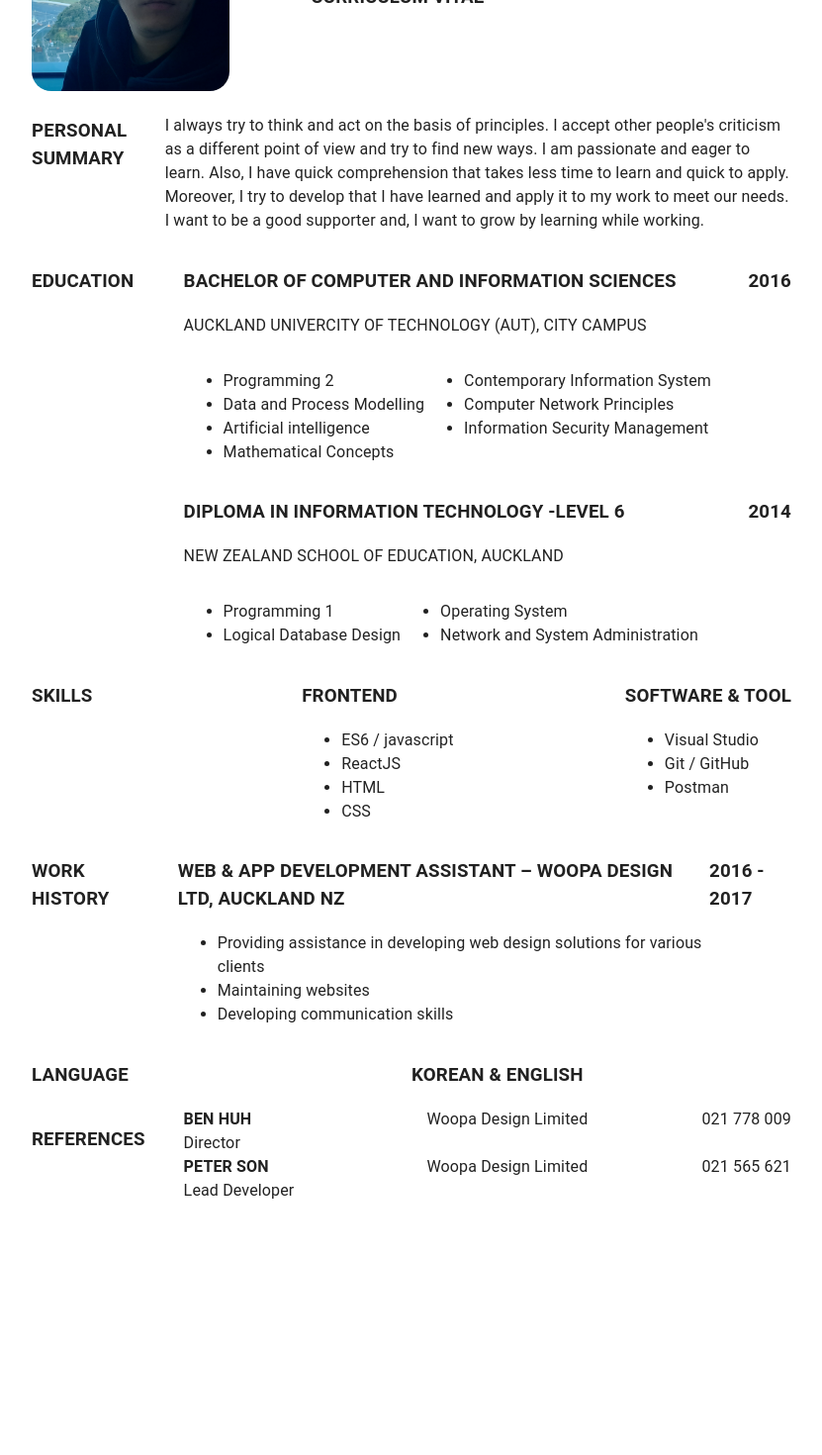
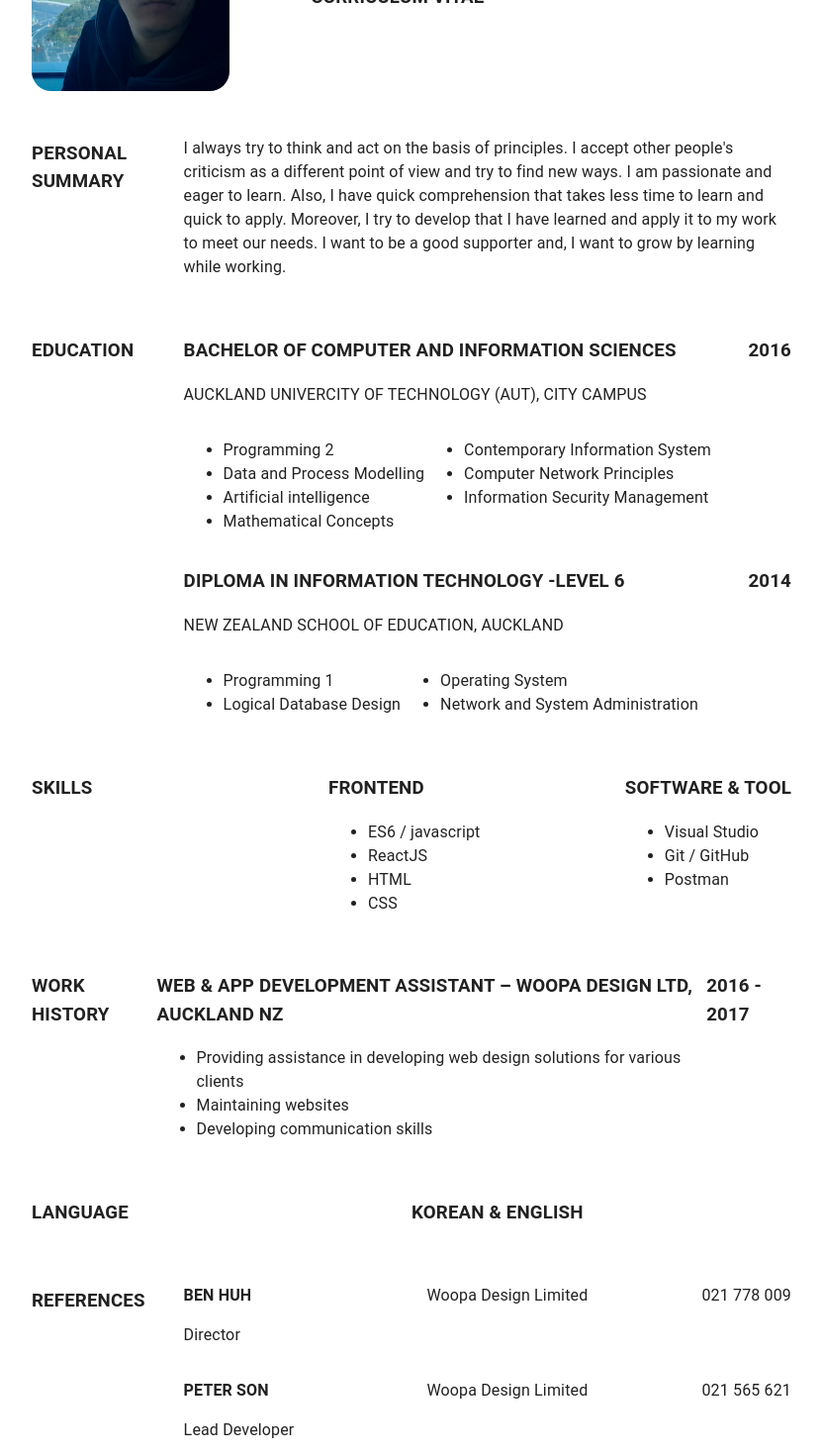
Before and after one commit to jingyukang/api-practice-2, a React (Create React App) app: page / in a window 1280 px wide. Shown: the part 220-1690 px from the top of the page at 99% size, without its empty margins (224-1055 px from the left). Before the commit the page ends 1435 px from the top, so only its background shows below. Built offline with nearby package versions, Linux system fonts and the light colour scheme.

Commit message:
Blog page

```diff
--- a/src/App.css
+++ b/src/App.css
@@ -2,6 +2,9 @@
   width: "100%";
   text-align: center;
   align-items: center;
+}
+.dsb {
+  margin-bottom: 3%;
 }
 
 .gameList {
--- a/src/api/posts.js
+++ b/src/api/posts.js
@@ -21,10 +21,10 @@ export const createPposts = (post) => {
   );
 };
 
-export const updatePost = (post) => {
+export const updatePost = (post, id) => {
   return new Promise((resolve, reject) =>
     axios
-      .put(`/api/posts/${post.id}`, post)
+      .put(`/api/posts/${id}`, post)
       .then((res) => res.data)
       .then((data) => resolve(data))
       .catch((error) => reject(error))
@@ -34,7 +34,7 @@ export const updatePost = (post) => {
 export const deletePost = (id) => {
   return new Promise((resolve, reject) =>
     axios
-      .delete(`/api/postss/${id}`)
+      .delete(`/api/posts/${id}`)
       .then((res) => res.data)
       .then((data) => resolve(data))
       .catch((error) => reject(error))
--- a/src/components/Blog/CreatePostForm/index.jsx
+++ b/src/components/Blog/CreatePostForm/index.jsx
@@ -3,6 +3,7 @@ import React, { useState, useRef, useContext } from "react";
 import { useHistory } from "react-router";
 import { PostsContext } from "..";
 import { TextField, Button, Box } from "@mui/material";
+import { fetchPosts } from "../../../api/posts";
 import SendIcon from "@mui/icons-material/Send";
 
 const CreatePostForm = React.memo(() => {
@@ -11,16 +12,14 @@ const CreatePostForm = React.memo(() => {
   const history = useHistory();
   const { posts, dispatch } = useContext(PostsContext);
 
-  function onSubmit(e) {
+  async function onSubmit(e) {
     e.preventDefault();
 
-    axios.post("/api/posts", {
+    await axios.post("/api/posts", {
       title: titleRef.current.value,
       content: contentRef.current.value,
     });
-    axios.get("/api/posts").then((res) => {
-      dispatch({ type: "LOADING_DATA", posts: res.data });
-    });
+    dispatch({ type: "LOADING_DATA", posts: await fetchPosts() });
 
     history.push(`/blog/`);
   }
--- a/src/components/Blog/EachContent/index.jsx
+++ b/src/components/Blog/EachContent/index.jsx
@@ -6,17 +6,19 @@ import { PostsContext } from "..";
 import { Button } from "@mui/material";
 import DeleteIcon from "@mui/icons-material/Delete";
 import AddCircleIcon from "@mui/icons-material/AddCircle";
+import { fetchPosts, deletePost } from "../../../api/posts";
 
 const EachContent = () => {
   const history = useHistory();
   const contentId = useParams();
   const { posts, dispatch } = useContext(PostsContext);
 
-  function del() {
-    axios.delete(`/api/posts/${contentId.id}`);
-    axios.get("/api/posts").then((res) => {
-      dispatch({ type: "LOADING_DATA", posts: res.data });
-    });
+  async function del(e) {
+    e.preventDefault();
+    await deletePost(contentId.id);
+    // axios.delete(`/api/posts/${contentId.id}`);
+    dispatch({ type: "LOADING_DATA", posts: await fetchPosts() });
+
     history.push("/blog");
   }
 
--- a/src/components/Blog/index.jsx
+++ b/src/components/Blog/index.jsx
@@ -42,16 +42,21 @@ const Blog = () => {
 
   useEffect(() => {
     // dispatch({ type: "LOADING_DATA", posts: fetchPosts()});
-    handleOnClick();
+    callPosts();
     // axios.get("/api/posts").then((res) => {
     //   setPosts(res.data);
     // });
   }, []);
 
-  async function handleOnClick() {
-    await axios.get("/api/posts").then((res) => {
-      dispatch({ type: "LOADING_DATA", posts: res.data });
-    });
+  async function callPosts() {
+    dispatch({ type: "LOADING_DATA", posts: await fetchPosts() });
+
+    // const test = await fetchPosts();
+    // console.log(test);
+
+    // await axios.get("/api/posts").then((res) => {
+    //   dispatch({ type: "LOADING_DATA", posts: res.data });
+    // });
   }
 
   return (
@@ -65,7 +70,7 @@ const Blog = () => {
             </Button>
           </Link>
           <Link to="/blog" style={{ textDecoration: "none" }}>
-            <Button variant="contained" size="small" onClick={handleOnClick}>
+            <Button variant="contained" size="small" onClick={callPosts}>
               List
             </Button>
           </Link>
--- /dev/null
+++ b/src/components/JinPage/CVHead/index.jsx
@@ -0,0 +1,11 @@
+import React from "react";
+
+const CVHead = ({ head }) => {
+  return (
+    <div style={{ width: "20%" }}>
+      <h3>{head}</h3>
+    </div>
+  );
+};
+
+export default CVHead;
--- /dev/null
+++ b/src/components/JinPage/RefContect/index.jsx
@@ -0,0 +1,23 @@
+import React from "react";
+import { divStyle } from "..";
+
+const RefContect = ({ p }) => {
+  return (
+    <div style={divStyle}>
+      <div>
+        <p>
+          <b>{p.name}</b>
+        </p>
+        <p>{p.position}</p>
+      </div>
+      <div style={{ width: "60%" }}>
+        <div style={divStyle}>
+          <p>{p.company}</p>
+          <p>{p.mobile}</p>
+        </div>
+      </div>
+    </div>
+  );
+};
+
+export default RefContect;
--- a/src/components/JinPage/index.jsx
+++ b/src/components/JinPage/index.jsx
@@ -1,17 +1,19 @@
 import React from "react";
 import jin from "../../img/jin.jpg";
+import RefContect from "./RefContect";
+import CVHead from "./CVHead";
 
 const imgStyle = {
   width: "200px",
   borderRadius: 20,
 };
-const divStyle = {
+export const divStyle = {
   display: "flex",
   flexDirection: "row",
   justifyContent: "space-between",
 };
 
-const paddingRight = {
+export const paddingRight = {
   paddingRight: "5%",
 };
 
@@ -22,6 +24,20 @@ const JinPage = () => {
     email: "jingyukang91@gmail.com",
     visa: "NZ RESIDENCE",
   };
+  const refDetails = [
+    {
+      name: "BEN HUH",
+      position: "Director",
+      company: "Woopa Design Limited",
+      mobile: "021 778 009",
+    },
+    {
+      name: "PETER SON",
+      position: "Lead Developer",
+      company: "Woopa Design Limited",
+      mobile: "021 565 621",
+    },
+  ];
 
   return (
     <div
@@ -31,7 +47,7 @@ const JinPage = () => {
       }}
     >
       <div style={{ display: "flex", flexDirection: "column", width: "60%" }}>
-        <div style={divStyle}>
+        <div className="dsb" style={divStyle}>
           <div>
             <img src={jin} alt="jin" style={imgStyle} />
           </div>
@@ -68,12 +84,9 @@ const JinPage = () => {
             </div>
           </div>
         </div>
-        <div style={divStyle}>
-          <div style={paddingRight}>
-            <h3>PERSONAL SUMMARY</h3>
-          </div>
-          <div>
-            <p>
+        <div className="dsb" style={divStyle}>
+          <CVHead head="PERSONAL SUMMARY" />
+          <p style={{ width: "80%" }}>
             I always try to think and act on the basis of principles. I accept
             other people's criticism as a different point of view and try to
             find new ways. I am passionate and eager to learn. Also, I have
@@ -83,11 +96,8 @@ const JinPage = () => {
             want to grow by learning while working.
           </p>
         </div>
-        </div>
-        <div style={divStyle}>
-          <div style={paddingRight}>
-            <h3>EDUCATION</h3>
-          </div>
+        <div className="dsb" style={divStyle}>
+          <CVHead head="EDUCATION" />
           <div style={{ width: "80%" }}>
             <div style={divStyle}>
               <div style={paddingRight}>
@@ -117,7 +127,6 @@ const JinPage = () => {
                 <h3>2016</h3>
               </div>
             </div>
-
             <div style={divStyle}>
               <div>
                 <p>
@@ -145,10 +154,8 @@ const JinPage = () => {
             </div>
           </div>
         </div>
-        <div style={divStyle}>
-          <div style={paddingRight}>
-            <h3>SKILLS</h3>
-          </div>
+        <div className="dsb" style={divStyle}>
+          <CVHead head="SKILLS" />
           <div>
             <h3>FRONTEND</h3>
             <ul>
@@ -167,17 +174,14 @@ const JinPage = () => {
             </ul>
           </div>
         </div>
-        <div style={divStyle}>
-          <div style={paddingRight}>
-            <h3>WORK HISTORY</h3>
-          </div>
+        <div className="dsb" style={divStyle}>
+          <CVHead head="WORK HISTORY" />
           <div>
             <p>
               <h3>
                 WEB & APP DEVELOPMENT ASSISTANT – WOOPA DESIGN LTD, AUCKLAND NZ
               </h3>
             </p>
-
             <div>
               <ul>
                 <li>
@@ -193,47 +197,18 @@ const JinPage = () => {
             <h3>2016 - 2017</h3>
           </div>
         </div>
-        <div style={divStyle}>
-          <div style={paddingRight}>
-            <h3>LANGUAGE</h3>
-          </div>
+        <div className="dsb" style={divStyle}>
+          <CVHead head="LANGUAGE" />
           <div style={{ width: "50%" }}>
             <h3>KOREAN & ENGLISH</h3>
           </div>
         </div>
-        <div style={divStyle}>
-          <div style={paddingRight}>
-            <h3>REFERENCES</h3>
-          </div>
+        <div className="dsb" style={divStyle}>
+          <CVHead head="REFERENCES" />
           <div style={{ width: "80%" }}>
-            <div style={divStyle}>
-              <div>
-                <div>
-                  <b>BEN HUH</b>
-                </div>
-                <div>Director</div>
-              </div>
-              <div style={{ width: "60%" }}>
-                <div style={divStyle}>
-                  <div>Woopa Design Limited</div>
-                  <div>021 778 009</div>
-                </div>
-              </div>
-            </div>
-            <div style={divStyle}>
-              <div>
-                <div>
-                  <b>PETER SON</b>
-                </div>
-                <div>Lead Developer</div>
-              </div>
-              <div style={{ width: "60%" }}>
-                <div style={divStyle}>
-                  <div>Woopa Design Limited</div>
-                  <div>021 565 621</div>
-                </div>
-              </div>
-            </div>
+            {refDetails.map((p, i) => (
+              <RefContect key={i} p={p} />
+            ))}
           </div>
         </div>
       </div>
```
Also changed, not shown: src/components/Blog/UpdatePost/index.jsx (+37 -19 lines). Lines whose indentation alone changed are shown as unchanged.
